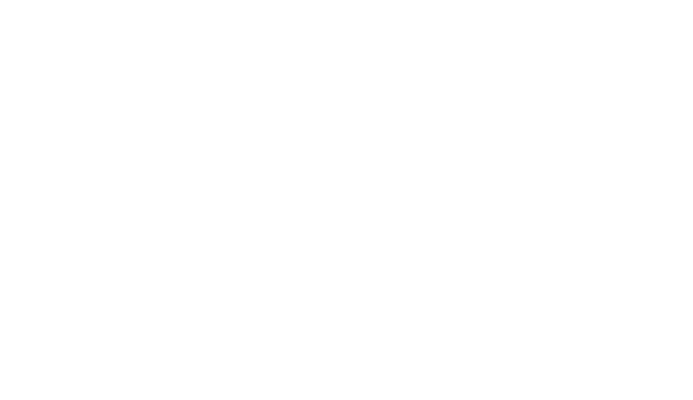
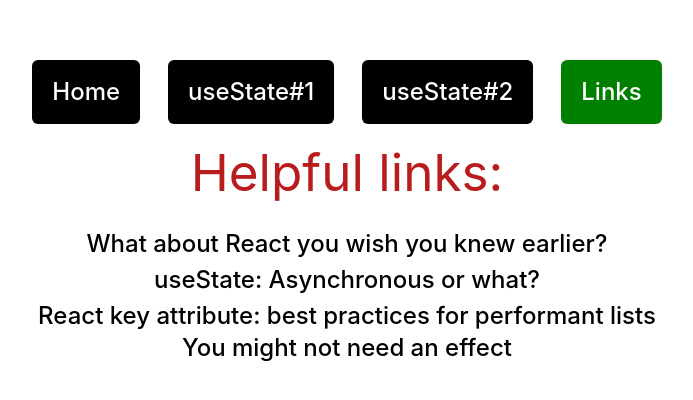
Before and after one commit to dnd1993/tech-share, a React (Vite) app in the folder tech_share/: page /resources in a window 1280 px wide. Before the commit this address had no page. Shown: the part 188-588 px from the top of the page, without its empty margins (293-986 px from the left). Built offline with nearby package versions, Linux system fonts and the light colour scheme.

Commit message:
[feat] Adds Resources view

```diff
--- a/tech_share/src/App.jsx
+++ b/tech_share/src/App.jsx
@@ -5,6 +5,7 @@ import SharedLayout from './views/Home/SharedLayout';
 import Home from './views/Home/Home';
 import UseStateUpdate from './views/UseStateUpdate/UseStateUpdate';
 import UseStateDerive from './views/UseStateDerive/UseStateDerive';
+import Resources from './views/Resources/Resources';
 
 import './App.css';
 
@@ -16,6 +17,7 @@ function App() {
           <Route index element={<Home />} />
           <Route path="example-one" element={<UseStateUpdate />} />
           <Route path="example-two" element={<UseStateDerive />} />
+          <Route path="resources" element={<Resources />} />
         </Route>
       </Routes>
     </BrowserRouter>
--- a/tech_share/src/components/NavBar.jsx
+++ b/tech_share/src/components/NavBar.jsx
@@ -26,9 +26,16 @@ const NavBar = () => {
       <NavLink
         to="/example-two"
         style={({ isActive }) => (isActive ? activeStyle : undefined)}
+        className="px-5 py-4 bg-black rounded-md text-white text-2xl hover:text-white hover:bg-red-700 mr-7"
+      >
+        useState#2
+      </NavLink>
+      <NavLink
+        to="/resources"
+        style={({ isActive }) => (isActive ? activeStyle : undefined)}
         className="px-5 py-4 bg-black rounded-md text-white text-2xl hover:text-white hover:bg-red-700"
       >
-        useState#2
+        Links
       </NavLink>
     </nav>
   );
--- /dev/null
+++ b/tech_share/src/views/Resources/Resources.tsx
@@ -0,0 +1,50 @@
+/* eslint-disable arrow-body-style */
+/* eslint-disable react/function-component-definition */
+
+const Resources = () => {
+  return (
+    <>
+      <h1 className="text-red-700 mb-7">Helpful links:</h1>
+      <ul>
+        <li>
+          <a
+            href="https://www.reddit.com/r/reactjs/comments/ye1qis/what_about_react_do_you_wish_you_knew_earlier/?sort=new"
+            target="_blank"
+            className="text-black text-2xl"
+          >
+            What about React you wish you knew earlier?
+          </a>
+        </li>
+        <li className="my-1">
+          <a
+            href="https://www.youtube.com/watch?v=RAJD4KpX8LA"
+            target="_blank"
+            className="text-black text-2xl"
+          >
+            useState: Asynchronous or what?
+          </a>
+        </li>
+        <li>
+          <a
+            href="https://www.developerway.com/posts/react-key-attribute"
+            target="_blank"
+            className="text-black text-2xl"
+          >
+            React key attribute: best practices for performant lists
+          </a>
+        </li>
+        <li>
+          <a
+            href="https://beta.reactjs.org/learn/you-might-not-need-an-effect#resetting-all-state-when-a-prop-changes"
+            target="_blank"
+            className="text-black text-2xl mt-1"
+          >
+            You might not need an effect
+          </a>
+        </li>
+      </ul>
+    </>
+  );
+};
+
+export default Resources;
--- a/tech_share/src/views/UseStateUpdate/UseStateUpdate.jsx
+++ b/tech_share/src/views/UseStateUpdate/UseStateUpdate.jsx
@@ -1,24 +1,21 @@
 /* eslint-disable jsx-a11y/label-has-associated-control */
 /* eslint-disable no-console */
-import React, { useState } from 'react';
+import React, { useState, useEffect } from 'react';
 
 function UseStateUpdate() {
   const [searchInput, setSearchInput] = useState('');
-  const callApi = () => {
-    console.log(searchInput);
-  };
   const onChange = (e) => {
     setSearchInput(e.target.value);
-    callApi();
+    // console.logging instead of fetching for the demo purposes
   };
-  // useEffect(() => {
-  //   callApi();
-  // }, [searchInput]);
+  useEffect(() => {
+    console.log(searchInput);
+  }, [searchInput]);
   return (
     <>
       <h1 className="text-red-700 mb-7">useState doesn&apos;t update immediately</h1>
       <form className="flex justify-center">
-        <label htmlFor="search" className="text-4xl">Search:</label>
+        <label htmlFor="search" className="text-4xl mr-2">Search:</label>
         <input
           className="pl-2 w-60 bg-stone-200 border rounder-lg active:border-black"
           type="text"
```
Also changed, not shown: tech_share/src/views/UseStateDerive/UseStateDerive.jsx (+4 -4 lines).
